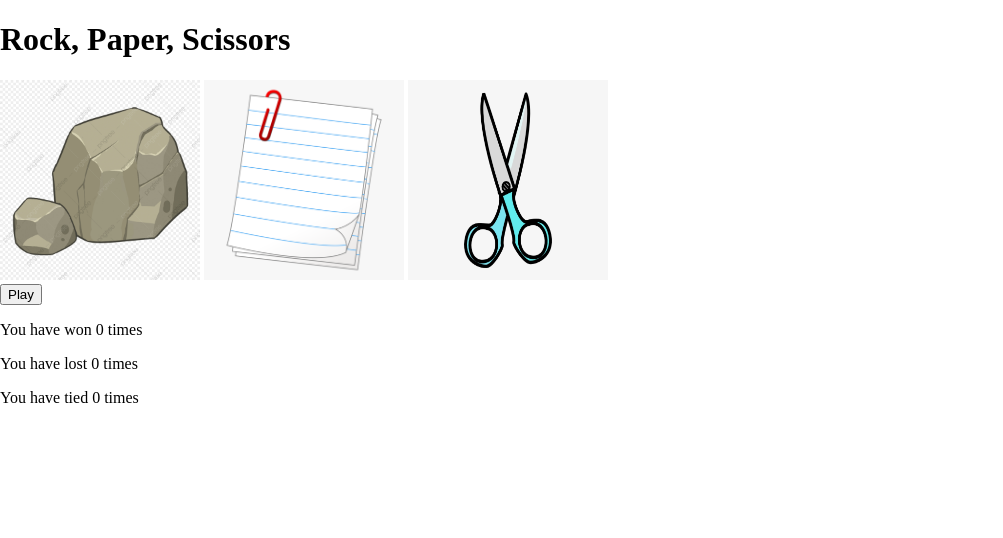
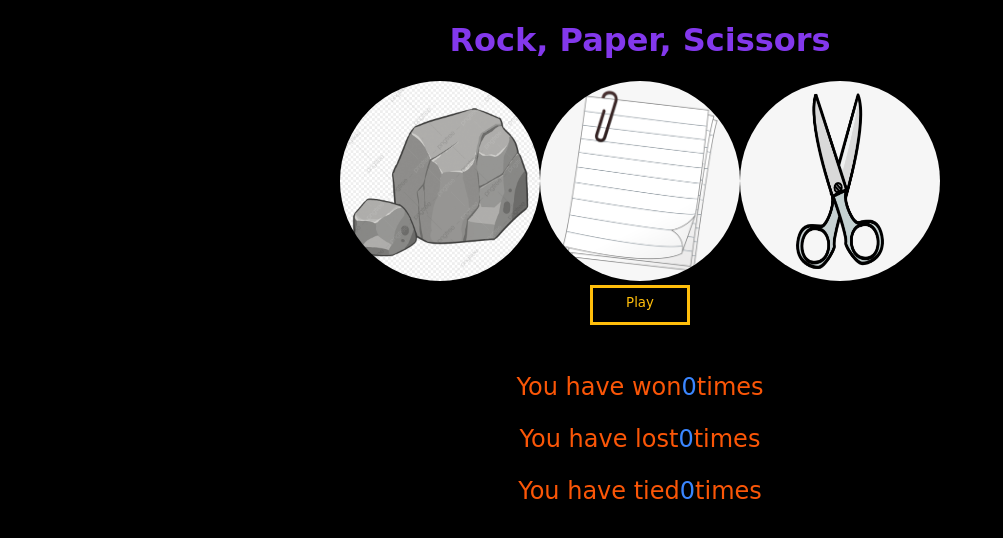
Before and after one commit to ajoy267/lab-03-rock-paper-scissors, a website with bundled scripts: page index.html in a window 1280 px wide. Shown: the whole page, without its empty margins (0-1003 px from the left). Built offline with nearby package versions, Linux system fonts and the light colour scheme; a web font is replaced by a local one.

Commit message:
styled the page

```diff
--- a/index.html
+++ b/index.html
@@ -9,6 +9,9 @@
     <link rel="stylesheet" href="./styles/reset.css">
     <link rel="stylesheet" href="./styles/style.css">
     <link rel="stylesheet" href="./styles/home.css">
+    <link rel="preconnect" href="https://fonts.googleapis.com">
+    <link rel="preconnect" href="https://fonts.gstatic.com" crossorigin>
+    <link href="https://fonts.googleapis.com/css2?family=Birthstone&display=swap" rel="stylesheet">
     <title>Rock, Paper, Scissors</title>
 </head>
 
--- a/styles/style.css
+++ b/styles/style.css
@@ -1,6 +1,51 @@
+* {
+    font-family: 'Birthstone', cursive;
+    background-color: black;
+}
+
+header {
+    display: flex;
+    justify-content: center;
+    font-size: 2rem;
+    color: #8338ec;
+}
+
+main {
+    display: flex;
+    justify-content: center;
+}
+
+button {
+    display: flex;
+    justify-content: center;
+    margin: auto;
+    padding-top: 7px;
+    width: 100px;
+    height: 40px;
+    border: 3px solid #ffbe0b;
+    color: #ffbe0b;
+}
+
+p {
+    display: flex;
+    justify-content: center;
+    flex-direction: row;
+    font-size: 1.5rem;
+    color: #fb5607;
+}
+
+span {
+    padding-left: 5px;
+    padding-right: 5px;
+    color: #3a86ff
+}
+
 img {
     width: 200px;
     height: 200px;
+    filter: grayscale(90%);
+    border-radius: 50%;
+    border: 3px solid gray;
 }
 
 input[type=radio] {
@@ -8,7 +53,14 @@ input[type=radio] {
 }
 
 input[type=radio]:checked + img {
-    border: 1px solid black;
+    border: 3px solid #ff006e;
+    filter: grayscale(0%);
+}
+
+label {
+    margin-left: auto;
+    margin-right: auto;
+    margin-bottom: 50px;
 }
 
 .hidden {
```
